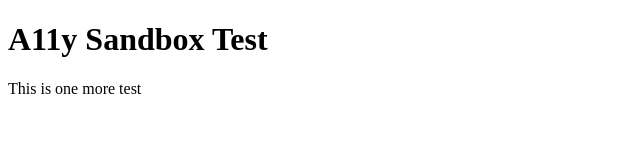
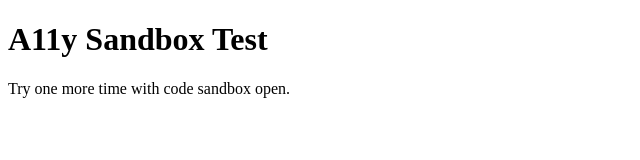
Before and after one commit to hjungel-atlassian/a11y-sandbox, a plain HTML site: page index.html in a window 1280 px wide. Shown: the whole page, without its empty margins (0-640 px from the left). Drawn offline with Linux system fonts and the light colour scheme.

Commit message:
Update index.html

```diff
--- a/index.html
+++ b/index.html
@@ -6,6 +6,6 @@
 
 	<body>
 	<h1>A11y Sandbox Test</h1>
-		<p>This is one more test</p>
+		<p>Try one more time with code sandbox open.</p>
 	</body>
 </html>
```
